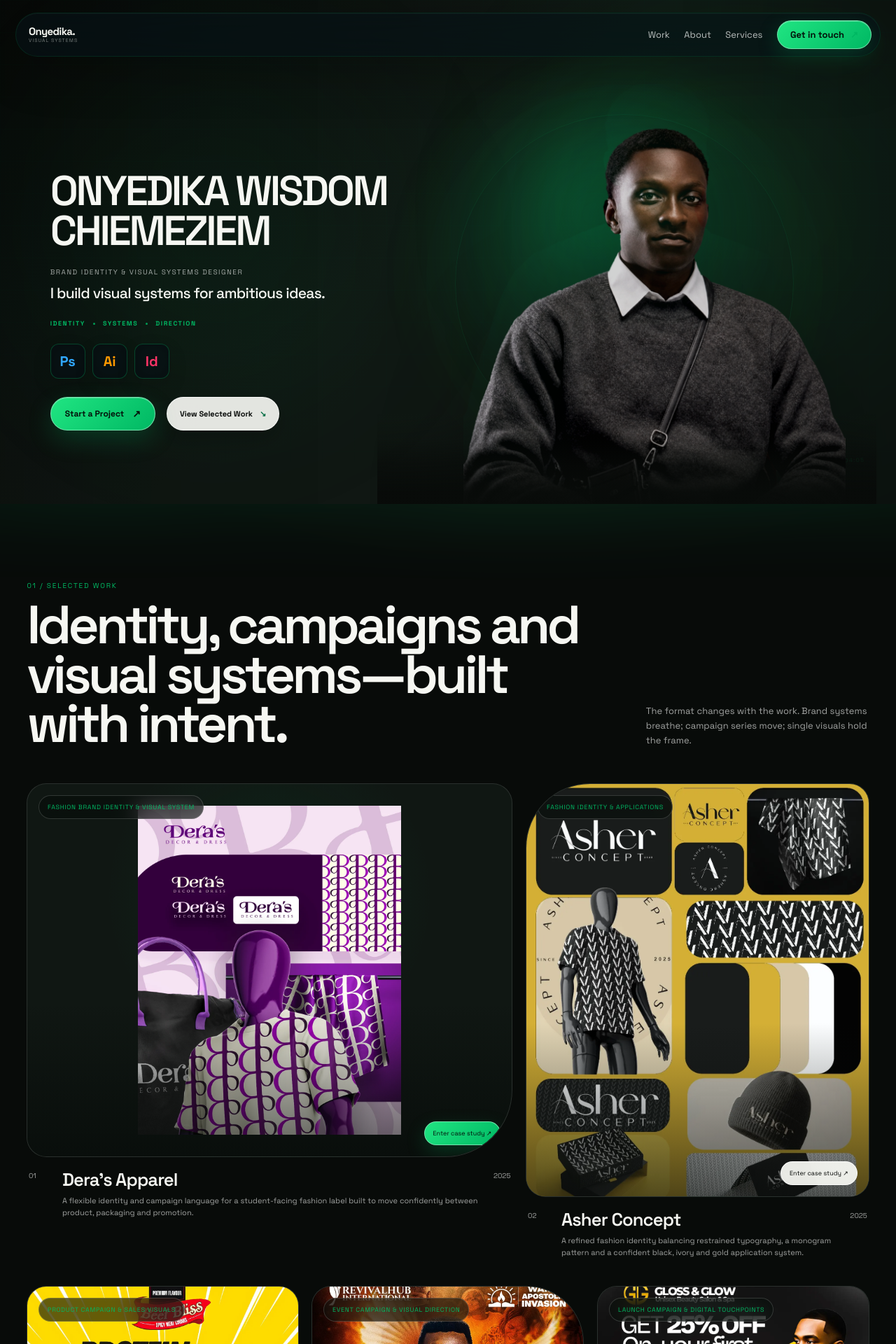
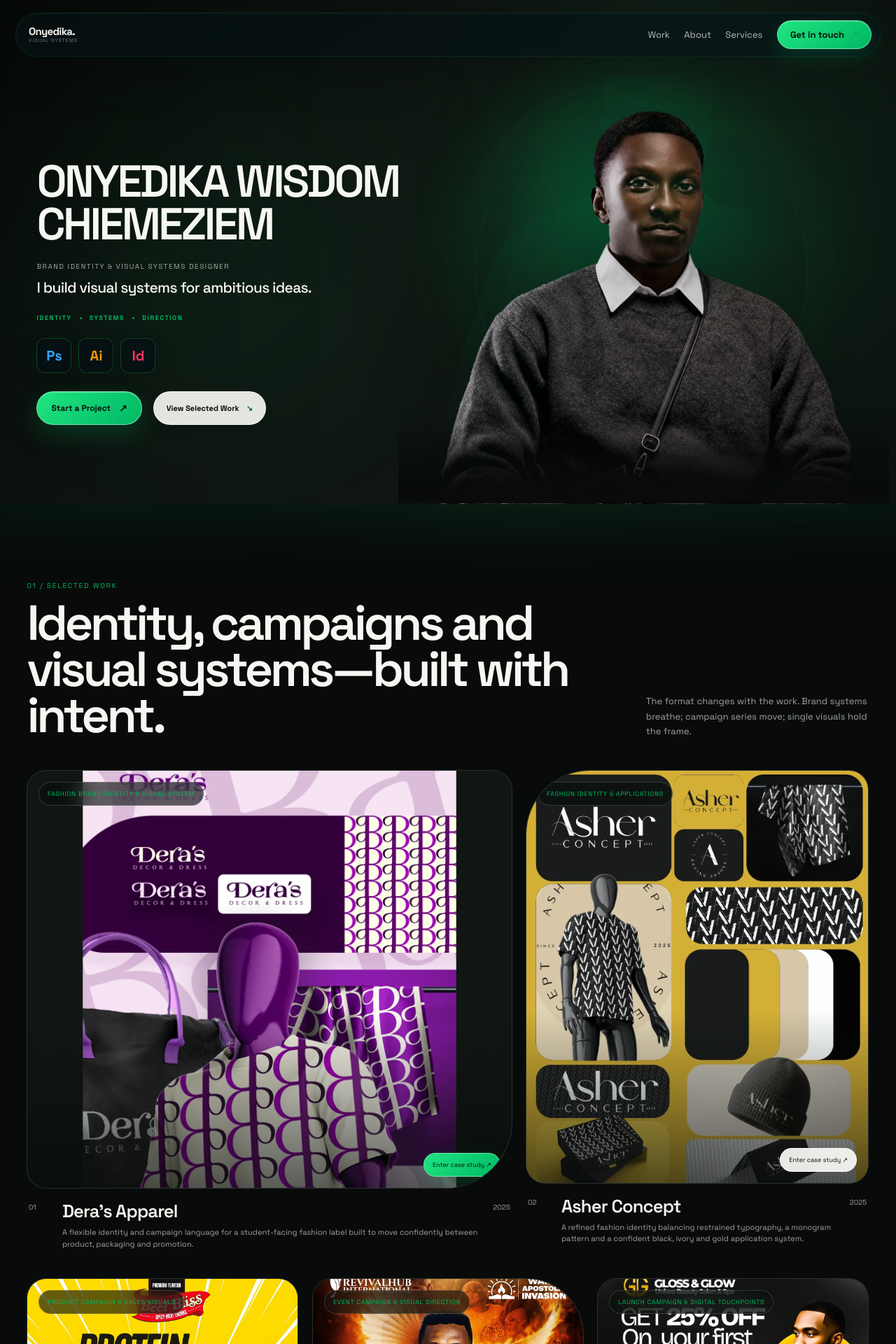
Before and after one commit to Wis-code/wisdom-portfolio, a Next.js app: page / in a window 1280 px wide. Shown: the top 1920 px of the page at 70% size. Built offline with nearby package versions, Linux system fonts and the light colour scheme; no server answers; the database is empty.

Commit message:
Rebalance desktop hero and project showcase

```diff
--- a/components/Hero.module.css
+++ b/components/Hero.module.css
@@ -515,6 +515,29 @@
   display: none;
 }
 
+/* Desktop composition: give the name and portrait more presence while
+   removing the dead zone that used to sit between them. */
+@media (min-width: 1101px) {
+  .shell {
+    grid-template-columns: minmax(0, .95fr) minmax(440px, 1.05fr);
+    gap: clamp(8px, 1.1vw, 18px);
+    padding: 12px clamp(12px, 1.7vw, 28px) 0;
+  }
+
+  .name {
+    font-size: clamp(52px, 5vw, 80px);
+  }
+
+  .portraitStage {
+    --portrait-height: 120%;
+  }
+
+  .portrait {
+    right: 2%;
+    bottom: -15%;
+  }
+}
+
 @media (max-width: 1100px) {
   .hero {
     min-height: 700px;
--- a/components/ProjectShowcase.module.css
+++ b/components/ProjectShowcase.module.css
@@ -30,7 +30,7 @@
   position: relative;
   z-index: 1;
   width: min(100%, 1440px);
-  margin: 0 auto 50px;
+  margin: 0 auto 44px;
   display: grid;
   grid-template-columns: minmax(0, 1.45fr) minmax(280px, .55fr);
   gap: 44px;
@@ -49,8 +49,8 @@
 .heading h2 {
   margin: 0;
   max-width: 920px;
-  font-size: clamp(42px, 6vw, 88px);
-  line-height: .92;
+  font-size: clamp(42px, 5.5vw, 80px);
+  line-height: .94;
   letter-spacing: -.065em;
   font-weight: 550;
 }
@@ -70,7 +70,7 @@
   margin: 0 auto;
   display: grid;
   grid-template-columns: repeat(12, minmax(0, 1fr));
-  gap: 18px;
+  gap: clamp(16px, 1.5vw, 24px);
 }
 
 .card {
@@ -122,7 +122,7 @@
 }
 
 .card0 .visual {
-  aspect-ratio: 1.3 / 1;
+  aspect-ratio: 1.16 / 1;
   border-radius: 28px 28px 96px 28px;
 }
 
@@ -143,12 +143,17 @@
 
 .visual img.contain {
   object-fit: contain;
-  padding: clamp(15px, 2.4vw, 34px);
+  padding: 6px;
+  transform: scale(1.14);
 }
 
 .card:hover .visual img {
   transform: scale(1.025);
   filter: saturate(1.04);
+}
+
+.card:hover .visual img.contain {
+  transform: scale(1.17);
 }
 
 .veil {
```
